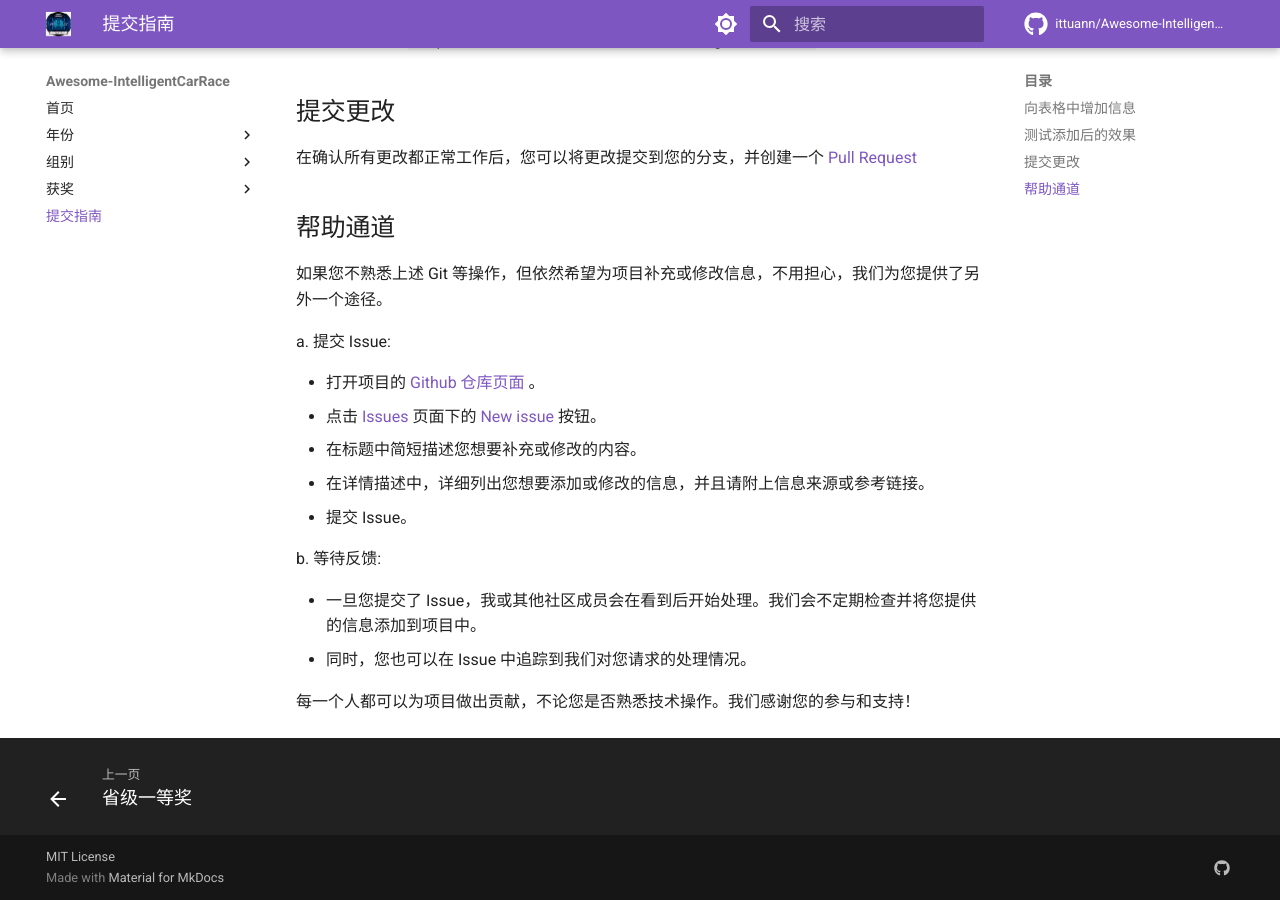
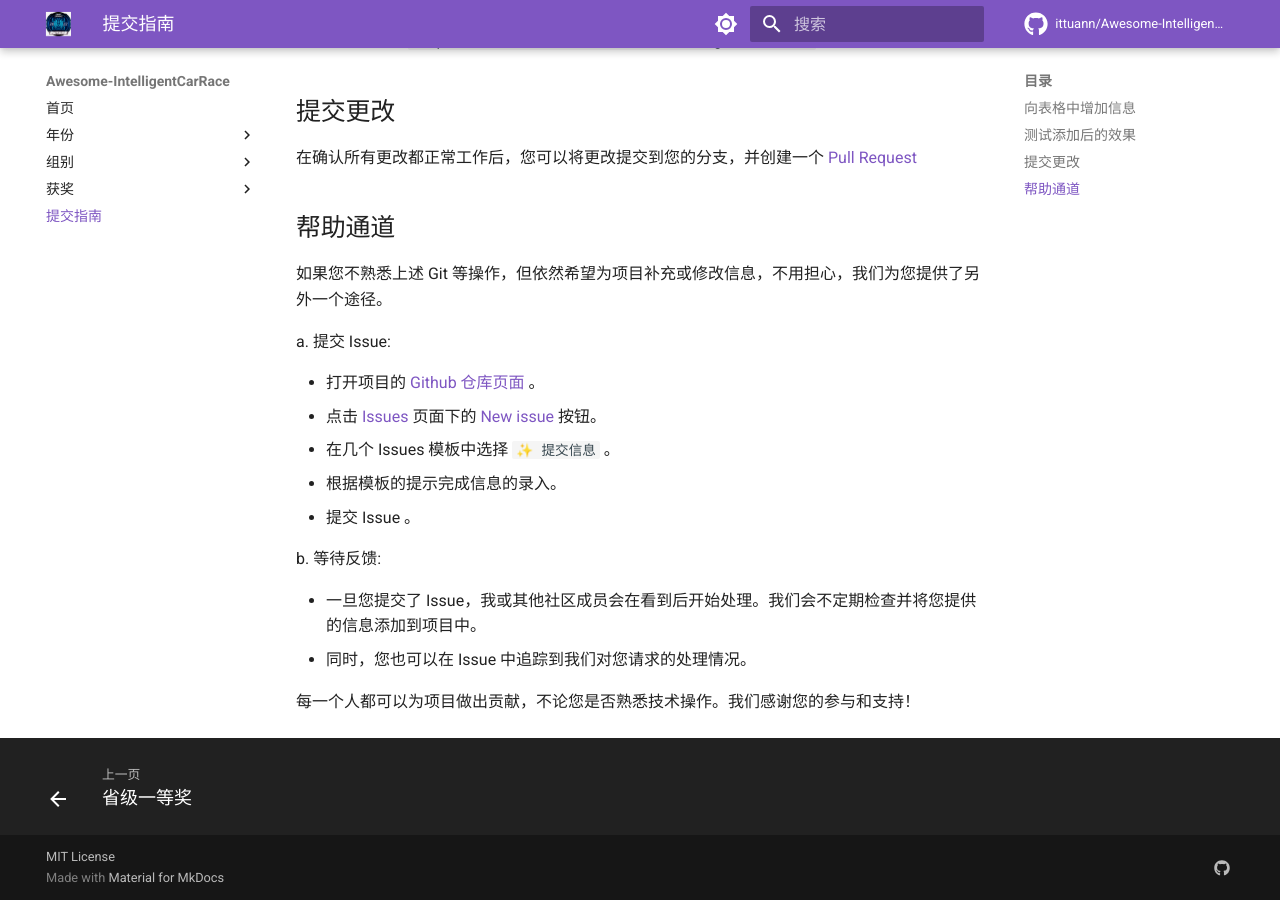
Before and after one commit to ittuann/Awesome-IntelligentCarRace, an MkDocs documentation site: the page built from docs/contribution.md, in a window 1280 px wide and 900 px high, scrolled down 962 px. Built offline with MkDocs 1.6.1 and Material for MkDocs 9.7.7, drawn with Linux system fonts in a browser that asks for light colours; comment, search, counter and statistics services are not loaded.

Commit message:
Update contribution issue

```diff
--- a/docs/contribution.md
+++ b/docs/contribution.md
@@ -50,9 +50,9 @@ a. 提交 Issue:
 
 - 打开项目的 [Github 仓库页面](https://github.com/ittuann/Awesome-IntelligentCarRace){:target="\_blank"} 。
 - 点击 [Issues](https://github.com/ittuann/Awesome-IntelligentCarRace/issues){:target="\_blank"} 页面下的 [New issue](https://github.com/ittuann/Awesome-IntelligentCarRace/issues/new/choose){:target="\_blank"} 按钮。
-- 在标题中简短描述您想要补充或修改的内容。
-- 在详情描述中，详细列出您想要添加或修改的信息，并且请附上信息来源或参考链接。
-- 提交 Issue。
+- 在几个 Issues 模板中选择 `✨ 提交信息` 。
+- 根据模板的提示完成信息的录入。
+- 提交 Issue 。
 
 b. 等待反馈:
 
--- a/table.csv
+++ b/table.csv
@@ -5,4 +5,4 @@ AuTop,https://github.com/SJTU-AuTop/RT1064-Code,上海交通大学,智能视觉
 smart-car,https://github.com/JinHeMu/smart-car,大连交通大学,智能视觉组,省1,2023,
 铁滑团,https://github.com/HammerTa/intelegent_car_race_program_17,华北电力大学(保定),摄像头四轮组,省1,2022,
 东林寻光-尾车,https://github.com/wu58430/smartcar-C,东北林业大学,多车编队组,国1,2022,
-透视变换-去畸变软件,https://github.com/wu58430/RUBO-UDIPM,东北林业大学,多车编队组,国1,2022,
+东林寻光-去畸变软件,https://github.com/wu58430/RUBO-UDIPM,东北林业大学,多车编队组,国1,2022,透视变换-去畸变软件
```
Also changed, not shown: 1 other file.
